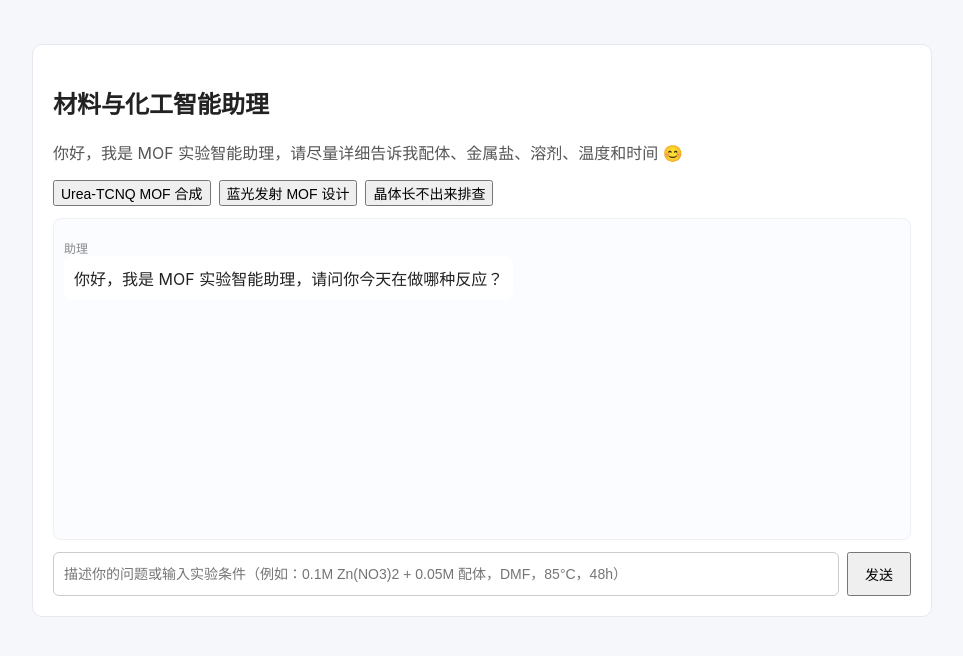
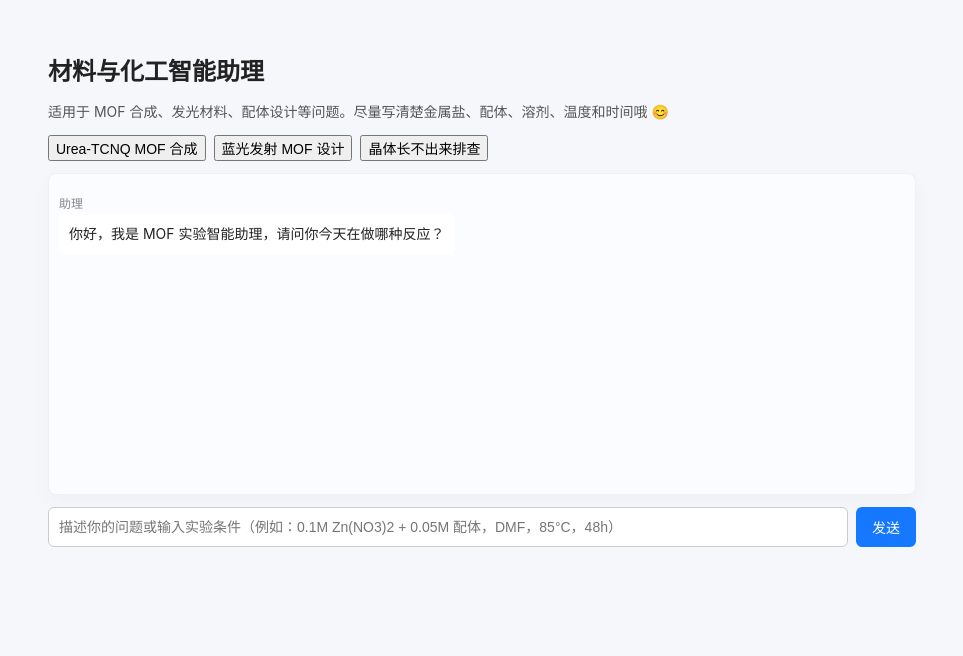
Before and after one commit to wangxiaoxiao250-code/materials-agent-online, a Next.js app in the folder materials-agent-online/: page / in a window 1280 px wide. Shown: the top 656 px of the page, without its empty margins (158-1121 px from the left). Built offline with nearby package versions, Linux system fonts and the light colour scheme.

Commit message:
Update Chat.jsx

```diff
--- a/materials-agent-online/components/Chat.jsx
+++ b/materials-agent-online/components/Chat.jsx
@@ -23,15 +23,17 @@ export default function Chat() {
 
     const newMessages = [...messages, { role: "user", content }];
     setMessages(newMessages);
-    setInput(""); // 清空输入框
+    setInput("");
     setLoading(true);
 
     try {
+      // ✅ 加上 headers，确保 Vercel 上 req.body 能解析到
       const res = await axios.post(
         "/api/chat",
         { messages: newMessages },
         { headers: { "Content-Type": "application/json" } }
       );
+
       setMessages([
         ...newMessages,
         { role: "assistant", content: res.data.reply },
@@ -44,46 +46,63 @@ export default function Chat() {
           err.response.data
         )}`;
       }
-      setMessages([
-        ...newMessages,
-        { role: "assistant", content: msg },
-      ]);
+      setMessages([...newMessages, { role: "assistant", content: msg }]);
     } finally {
       setLoading(false);
     }
   };
 
   return (
-    <div className="chat-box" style={{ padding: 20 }}>
-      <h2>材料与化工智能助理</h2>
-      <p style={{ color: "#555" }}>
-        你好，我是 MOF 实验智能助理，请尽量详细告诉我配体、金属盐、溶剂、温度和时间 😊
+    <div
+      className="chat-wrapper"
+      style={{ maxWidth: 960, margin: "32px auto", padding: "0 16px" }}
+    >
+      {/* 顶部标题区域 */}
+      <div style={{ marginBottom: 12 }}>
+        <h2 style={{ marginBottom: 4 }}>材料与化工智能助理</h2>
+        <p style={{ color: "#555", fontSize: 14 }}>
+          适用于 MOF 合成、发光材料、配体设计等问题。尽量写清楚金属盐、配体、溶剂、温度和时间哦 😊
         </p>
+      </div>
 
-      {/* ✅ 快捷提问按钮 */}
+      {/* 快捷问题按钮 */}
       <div
         style={{
           display: "flex",
           flexWrap: "wrap",
           gap: 8,
-          margin: "8px 0 12px",
+          marginBottom: 12,
         }}
       >
         <button
+          className="quick-btn"
           onClick={() =>
-            send("使用尿酸 (Uric Acid) 与三苯基氰杂环 (TCNQ) 合成 Urea-TCNQ MOF 的具体条件？")
+            send(
+              "使用尿酸 (Uric Acid) 与三苯基氰杂环 (TCNQ) 合成 Urea-TCNQ MOF，推荐给出一个可行的溶剂、温度、时间和浓度范围。"
+            )
           }
         >
           Urea-TCNQ MOF 合成
         </button>
-        <button onClick={() => send("我想优化 MOF 蓝光发射性能，应该从哪些配体和金属入手？")}>
+        <button
+          className="quick-btn"
+          onClick={() =>
+            send("我想设计一个蓝光发射的 MOF，请从金属中心和配体结构两个角度给一些建议。")
+          }
+        >
           蓝光发射 MOF 设计
         </button>
-        <button onClick={() => send("我的 MOF 晶体老是长不出来，可能有哪些原因？")}>
+        <button
+          className="quick-btn"
+          onClick={() =>
+            send("我的 MOF 晶体老是长不出来或只有粉末，帮我分析 3~5 个常见原因和排查思路。")
+          }
+        >
           晶体长不出来排查
         </button>
       </div>
 
+      {/* 对话区域 */}
       <div
         style={{
           minHeight: 300,
@@ -93,6 +112,7 @@ export default function Chat() {
           border: "1px solid #f0f0f0",
           borderRadius: 8,
           background: "#fbfcff",
+          boxShadow: "0 8px 20px rgba(15, 23, 42, 0.03)",
         }}
       >
         {messages.map((m, i) => (
@@ -101,7 +121,7 @@ export default function Chat() {
             className={"message " + (m.role === "user" ? "user" : "assistant")}
             style={{ margin: "10px 0" }}
           >
-            <div style={{ fontSize: 12, color: "#888" }}>
+            <div style={{ fontSize: 12, color: "#888", marginBottom: 2 }}>
               {m.role === "user" ? "你" : "助理"}
             </div>
             <div
@@ -111,16 +131,19 @@ export default function Chat() {
                 borderRadius: 8,
                 background: m.role === "user" ? "#dfefff" : "#fff",
                 maxWidth: "90%",
-                whiteSpace: "pre-wrap", // ✅ 支持多行
+                whiteSpace: "pre-wrap", // 支持多行+换行
+                lineHeight: 1.6,
+                fontSize: 14,
               }}
             >
               {m.content}
             </div>
           </div>
         ))}
-        <div ref={bottomRef}></div>
+        <div ref={bottomRef} />
       </div>
 
+      {/* 输入区域 */}
       <div style={{ display: "flex", marginTop: 12 }}>
         <input
           value={input}
@@ -134,14 +157,23 @@ export default function Chat() {
             padding: 10,
             borderRadius: 6,
             border: "1px solid #ccc",
+            fontSize: 14,
           }}
         />
         <button
           onClick={() => send()}
           disabled={loading}
-          style={{ marginLeft: 8, padding: "10px 16px" }}
+          style={{
+            marginLeft: 8,
+            padding: "10px 16px",
+            borderRadius: 6,
+            border: "none",
+            background: loading ? "#ccc" : "#1677ff",
+            color: "#fff",
+            cursor: loading ? "default" : "pointer",
+          }}
         >
-          {loading ? "..." : "发送"}
+          {loading ? "…" : "发送"}
         </button>
       </div>
     </div>
```
Lines whose indentation alone changed are shown as unchanged.
